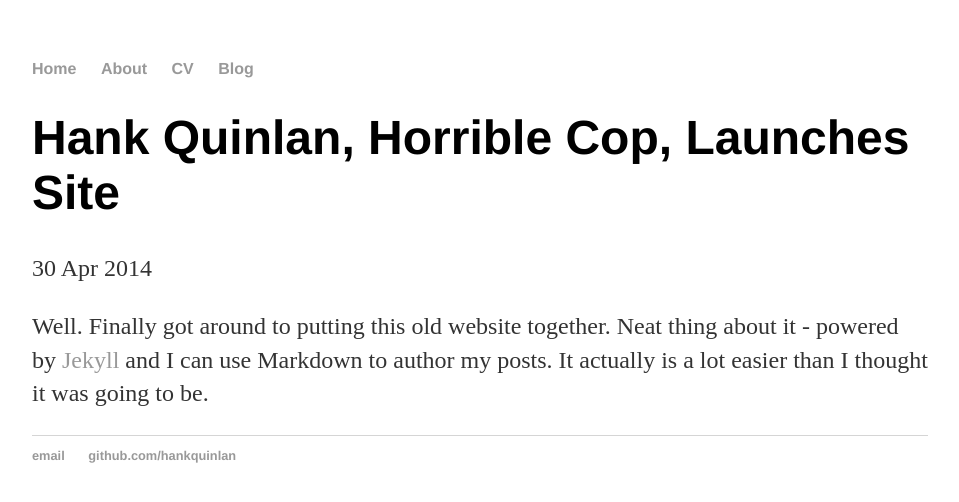
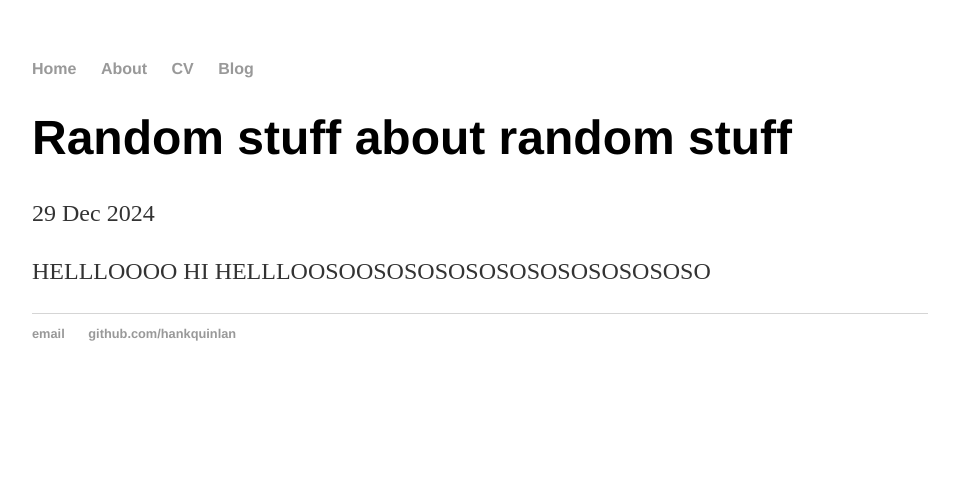
Before and after one commit to Ov4rand/ov4rand.github.io, a Jekyll site: the page built from _posts/2014-04-30-hank-quinlan-site-launched.md, in a window 1280 px wide. Shown: the top 502 px of the page, without its empty margins (160-1119 px from the left). Built offline with Jekyll 4.4.1, drawn with Linux system fonts in a browser that asks for light colours.

Commit message:
Update 2014-04-30-hank-quinlan-site-launched.md

```diff
--- a/_posts/2014-04-30-hank-quinlan-site-launched.md
+++ b/_posts/2014-04-30-hank-quinlan-site-launched.md
@@ -1,7 +1,7 @@
 ---
 layout: post
-title: "Hank Quinlan, Horrible Cop, Launches Site"
-date: 2014-04-30
+title: "Random stuff about random stuff"
+date: 2024-12-29
 ---
 
-Well. Finally got around to putting this old website together. Neat thing about it - powered by [Jekyll](http://jekyllrb.com) and I can use Markdown to author my posts. It actually is a lot easier than I thought it was going to be.
+HELLLOOOO HI HELLLOOSOOSOSOSOSOSOSOSOSOSOSOSO
```
